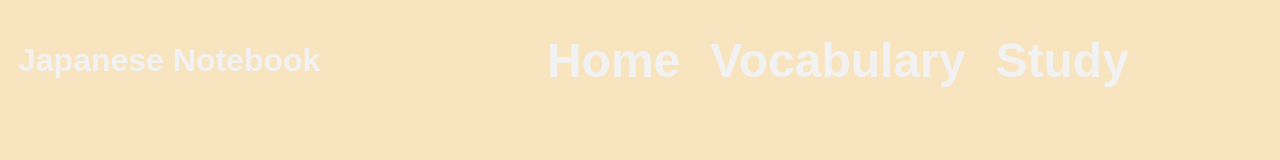
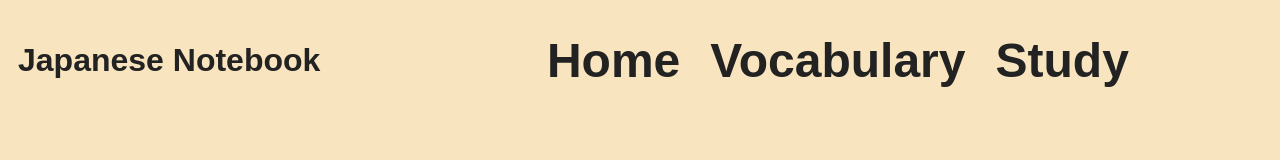
Before and after one commit to Nickthecan/Japanese-Notebook, a React (Vite) app in the folder Frontend/: page /vocabulary-words in a window 1280 px wide. Shown: the top 160 px of the page. Built offline with nearby package versions, Linux system fonts and the light colour scheme; no server answers; a web font is replaced by a local one.

Commit message:
trying to fix the problem to where when you insert a new word on the frontend, it doesn't add it to it's correct vocabulary chapter, it just adds it to the side. Fix this Nick

```diff
--- a/Frontend/src/pages/Vocabulary.jsx
+++ b/Frontend/src/pages/Vocabulary.jsx
@@ -38,7 +38,9 @@ const Vocabulary = () => {
             })
 
             if (response.status === 200) {
-                const newWord = response.data.word;
+                const newWord = response.data.word
+                console.log(newWord)
+
                 setWords((prevWords) => [... prevWords, newWord])
             }
             else
@@ -50,7 +52,9 @@ const Vocabulary = () => {
     }
 
     const groupIntoChapters = words.reduce((acc, word) => {
-        const { vocabularyChapter, vocabularyChapterName } = word;
+        const vocabularyChapter = word.vocabularyChapter
+        const vocabularyChapterName = word.vocabularyChapterName
+        console.log(word.english + " " + word.vocabularyChapter + " " + word.vocabularyChapterName)
         if (!acc[vocabularyChapter]) {
             acc[vocabularyChapter] = {
                 chapterName: vocabularyChapterName,
--- a/Frontend/src/styles/NavBar.css
+++ b/Frontend/src/styles/NavBar.css
@@ -16,7 +16,7 @@
 }
 
 .nav-bar h1 {
-    color: var(--white);
+    color: var(--black);
     font-size: 2rem;
     cursor: default;
 }
@@ -35,7 +35,7 @@
 }
 
 .links h1 {
-    color: var(--white);
+    color: var(--black);
     transition: 0.3s;
     font-size: 3rem;
 }
```
